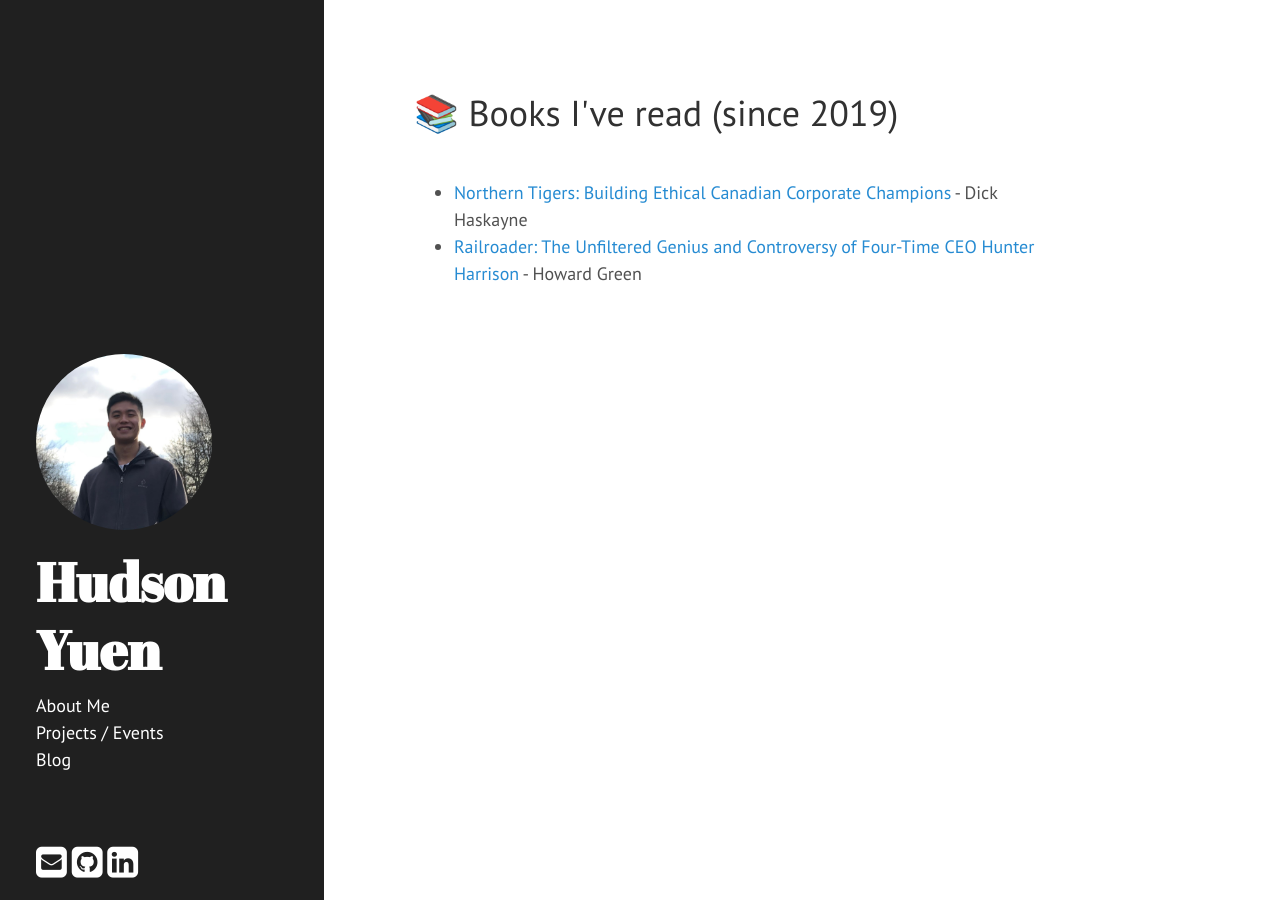
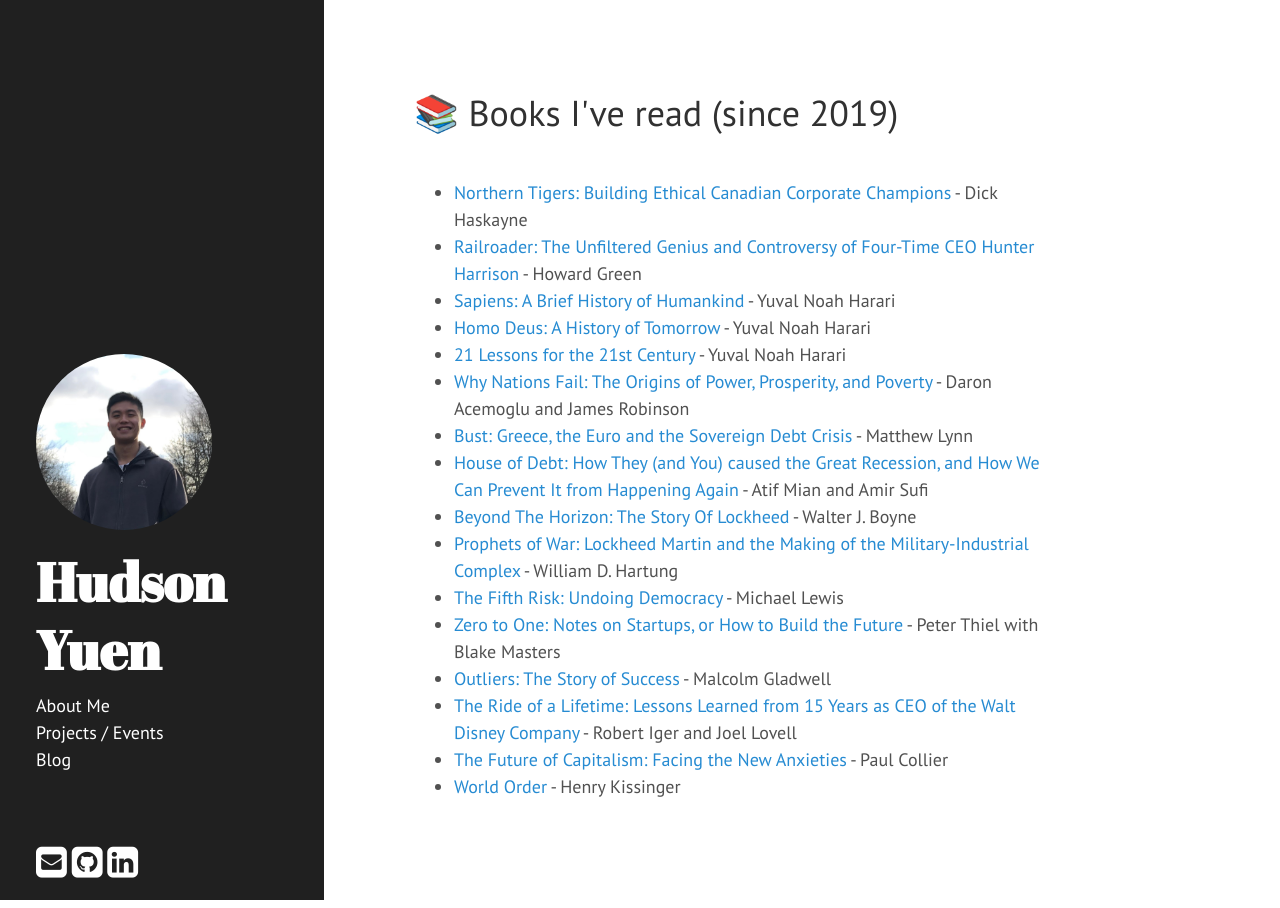
Before and after one commit to hudyu17/personal_hyde, a Jekyll site: the page built from book_list.md, in a window 1280 px wide. Built offline with Jekyll 4.4.1, drawn with Linux system fonts in a browser that asks for light colours; nearby versions of some CDN libraries.

Commit message:
full list

```diff
--- a/book_list.md
+++ b/book_list.md
@@ -8,3 +8,17 @@
 <br>
 * <a href="https://press.ucalgary.ca/books/9780889534063/" target="_blank">Northern Tigers: Building Ethical Canadian Corporate Champions</a> - Dick Haskayne
 * <a href="https://www.goodreads.com/book/show/41398836-railroader" target="_blank">Railroader: The Unfiltered Genius and Controversy of Four-Time CEO Hunter Harrison</a> - Howard Green
+* <a href="https://www.goodreads.com/book/show/23692271-sapiens" target="_blank">Sapiens: A Brief History of Humankind</a> - Yuval Noah Harari
+* <a href="https://www.goodreads.com/book/show/31138556-homo-deus" target="_blank">Homo Deus: A History of Tomorrow</a> - Yuval Noah Harari
+* <a href="https://www.goodreads.com/book/show/38820046-21-lessons-for-the-21st-century" target="_blank">21 Lessons for the 21st Century</a> - Yuval Noah Harari
+* <a href="https://en.wikipedia.org/wiki/Why_Nations_Fail" target="_blank">Why Nations Fail: The Origins of Power, Prosperity, and Poverty</a> - Daron Acemoglu and James Robinson
+* <a href="https://www.wiley.com/en-ca/Bust:+Greece,+the+Euro+and+the+Sovereign+Debt+Crisis-p-9780470976111" target="_blank">Bust: Greece, the Euro and the Sovereign Debt Crisis</a> - Matthew Lynn
+* <a href="https://www.goodreads.com/book/show/18526683-house-of-debt" target="_blank">House of Debt: How They (and You) caused the Great Recession, and How We Can Prevent It from Happening Again</a> - Atif Mian and Amir Sufi
+* <a href="https://www.goodreads.com/book/show/1471734.Beyond_The_Horizon" target="_blank">Beyond The Horizon: The Story Of Lockheed</a> - Walter J. Boyne
+* <a href="https://www.goodreads.com/book/show/8632449-prophets-of-war" target="_blank">Prophets of War: Lockheed Martin and the Making of the Military-Industrial Complex</a> - William D. Hartung
+* <a href="https://www.goodreads.com/book/show/46266188-the-fifth-risk" target="_blank">The Fifth Risk: Undoing Democracy</a> - Michael Lewis
+* <a href="https://en.wikipedia.org/wiki/Zero_to_One" target="_blank">Zero to One: Notes on Startups, or How to Build the Future</a> - 	Peter Thiel with Blake Masters
+* <a href="https://www.goodreads.com/book/show/3228917-outliers" target="_blank">Outliers: The Story of Success</a> - Malcolm Gladwell
+* <a href="https://www.goodreads.com/book/show/44525305-the-ride-of-a-lifetime" target="_blank">The Ride of a Lifetime: Lessons Learned from 15 Years as CEO of the Walt Disney Company</a> - Robert Iger and Joel Lovell
+* <a href="https://www.goodreads.com/book/show/36628413-the-future-of-capitalism" target="_blank">The Future of Capitalism: Facing the New Anxieties</a> - Paul Collier
+* <a href="https://www.goodreads.com/book/show/20821140-world-order" target="_blank">World Order</a> - Henry Kissinger
```
Also changed, not shown: index.md (+2 -2 lines).
